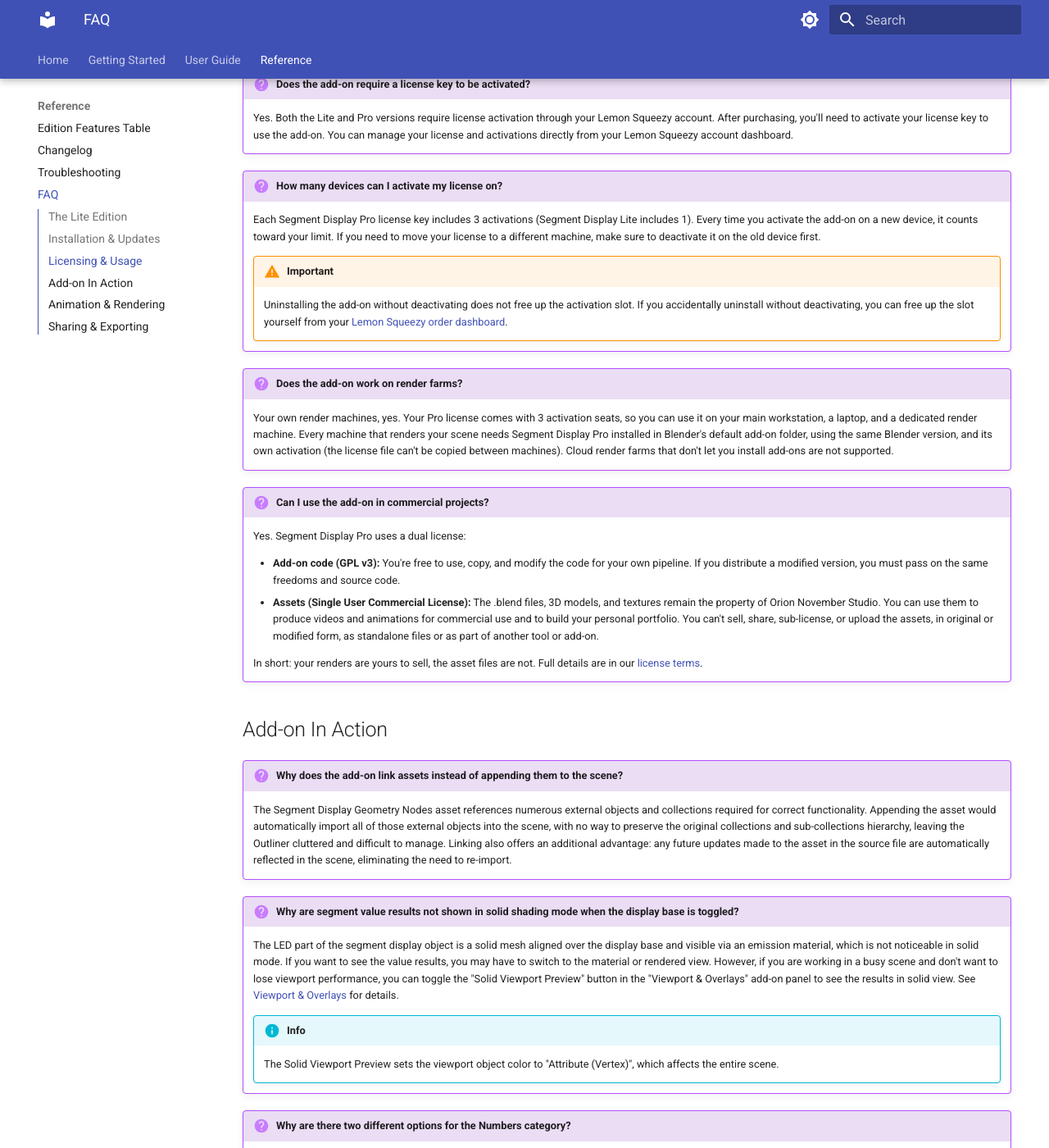
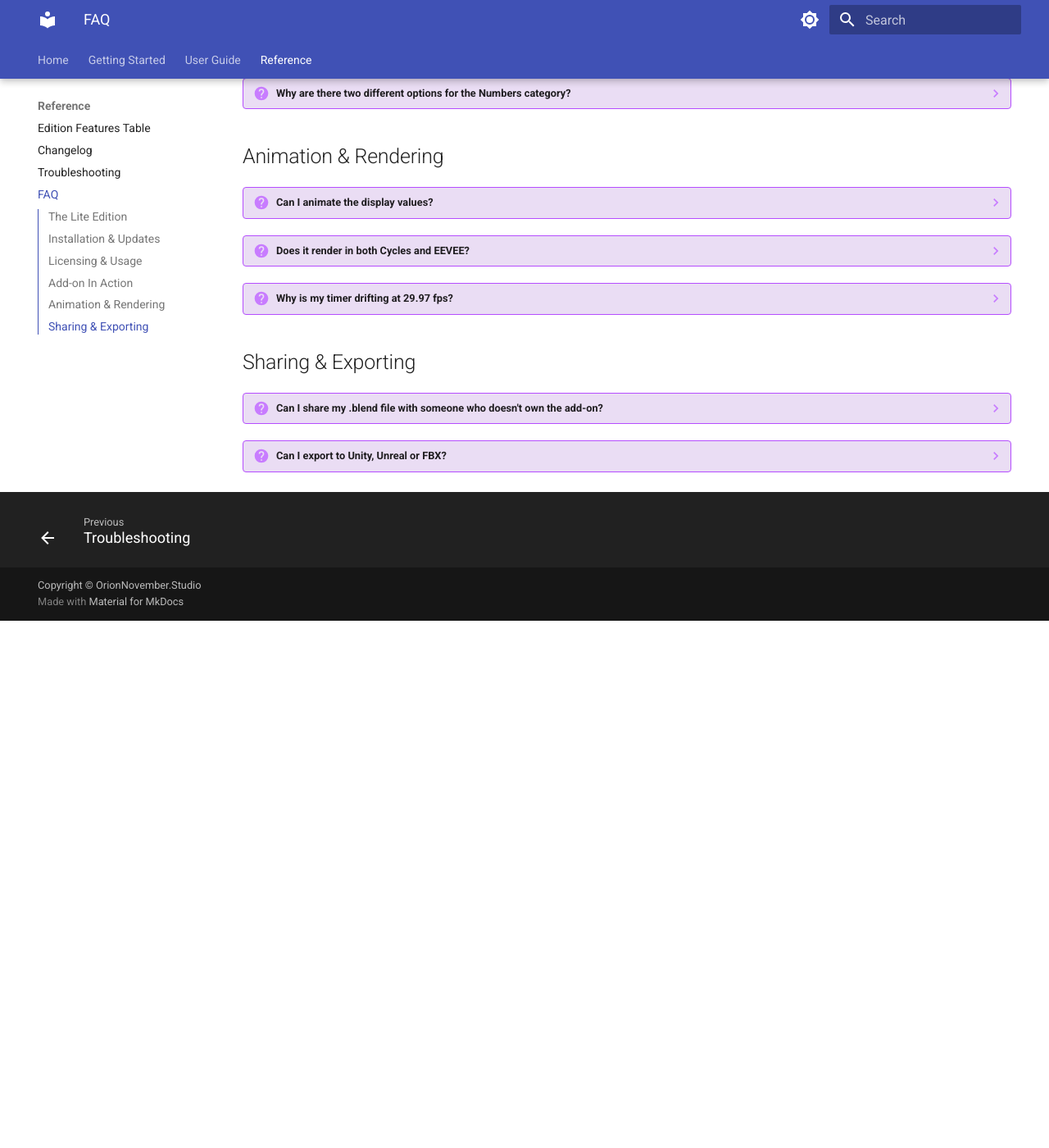
Before and after one commit to ahmetmaya-orion/segment-display-pro-docs, an MkDocs documentation site: the page built from docs/faq.md, in a window 1280 px wide and 1400 px high, scrolled down 1220 px. Shown: the whole window at 82% size. Built offline with MkDocs 1.6.1 and Material for MkDocs 9.7.7, drawn with Linux system fonts in a browser that asks for light colours; after the commit the page ends 1977 px from its top, so only the background shows below that; some of the changed text lies outside the part shown.

Commit message:
docs(faq): make all question boxes collapsed by default

```diff
--- a/docs/faq.md
+++ b/docs/faq.md
@@ -4,52 +4,53 @@ Quick answers to the most common questions about Segment Display Pro and Segment
 
 ## The Lite Edition
 
-!!! question "Is there a free version of the Segment Display add-on?"
+??? question "Is there a free version of the Segment Display add-on?"
 
     Yes. There is a free version of the add-on called "Segment Display Lite". The Lite version is not a demo product. It's just a simplified variant with some limited features compared to the Pro version, for anyone who wants to discover the add-on. You can review the [Edition Features Table](edition_features.md) to compare both versions.
 
-!!! question "Does Segment Display Lite have a time trial period?"
+??? question "Does Segment Display Lite have a time trial period?"
 
     No, the free version has no time trial. You can use it until a large asteroid hits the Earth!
 
 
-!!! question "Will the Lite version receive updates in the future?"
+??? question "Will the Lite version receive updates in the future?"
 
     No. For major future updates and releases, we focus all our efforts on the Pro version. The Lite version will only receive occasional hotfix patches.
 
 
-!!! question "Are the Lite and Pro versions independent add-ons?"
+??? question "Are the Lite and Pro versions independent add-ons?"
 
     Yes, they are completely different add-ons; both editions have their own assets and plugins. You do not have to install the Pro version on top of the Lite version. Both can be used on the same system. Keep in mind that you cannot control a Lite object through the Pro N-panel interface, and vice versa.
 
 ## Installation & Updates
 
-!!! question "Which Blender versions are supported?"
+??? question "Which Blender versions are supported?"
 
     Segment Display Pro v1.0.0 is built for Blender 5.1, with Blender 5.1.1 as the minimum version. It runs on Windows, macOS and Linux, and works with both the Cycles and EEVEE render engines. If a future add-on update needs a newer Blender version, the add-on will notify you. See the [Installation & Activation](installation.md#requirements) page for the full system requirements.
 
 
-!!! question "How do I update the add-on without losing my activation?"
+??? question "How do I update the add-on without losing my activation?"
 
     Just install the new ZIP right over the old one; no need to uninstall first. Use "Install from Disk" with "Target Path" set to "Default" and "Overwrite" ticked, then restart Blender. Your license stays activated because the license file is stored outside the add-on folder and updates never touch it. If your Segment Display objects don't come back after the restart, click "Re-link Asset" in Preferences > Add-ons > Segment Display Pro > "Asset Status". See [Updating the Add-on](installation.md#updating-the-add-on) for details.
 
 ## Licensing & Usage
 
-!!! question "Does the add-on require a license key to be activated?"
+??? question "Does the add-on require a license key to be activated?"
 
     Yes. Both the Lite and Pro versions require license activation through your Lemon Squeezy account. After purchasing, you'll need to activate your license key to use the add-on. You can manage your license and activations directly from your Lemon Squeezy account dashboard.
 
-!!! question "How many devices can I activate my license on?"
+??? question "How many devices can I activate my license on?"
+
     Each Segment Display Pro license key includes 3 activations (Segment Display Lite includes 1). Every time you activate the add-on on a new device, it counts toward your limit. If you need to move your license to a different machine, make sure to deactivate it on the old device first.
 
     !!! warning "Important"
         Uninstalling the add-on without deactivating does not free up the activation slot. If you accidentally uninstall without deactivating, you can free up the slot yourself from your <a href="https://app.lemonsqueezy.com/my-orders" target="_blank" rel="noopener">Lemon Squeezy order dashboard</a>.
 
-!!! question "Does the add-on work on render farms?"
+??? question "Does the add-on work on render farms?"
 
     Your own render machines, yes. Your Pro license comes with 3 activation seats, so you can use it on your main workstation, a laptop, and a dedicated render machine. Every machine that renders your scene needs Segment Display Pro installed in Blender's default add-on folder, using the same Blender version, and its own activation (the license file can't be copied between machines). Cloud render farms that don't let you install add-ons are not supported.
 
-!!! question "Can I use the add-on in commercial projects?"
+??? question "Can I use the add-on in commercial projects?"
 
     Yes. Segment Display Pro uses a dual license:
 
@@ -60,18 +61,18 @@ Quick answers to the most common questions about Segment Display Pro and Segment
 
 ## Add-on In Action
 
-!!! question "Why does the add-on link assets instead of appending them to the scene?"
+??? question "Why does the add-on link assets instead of appending them to the scene?"
 
     The Segment Display Geometry Nodes asset references numerous external objects and collections required for correct functionality. Appending the asset would automatically import all of those external objects into the scene, with no way to preserve the original collections and sub-collections hierarchy, leaving the Outliner cluttered and difficult to manage. Linking also offers an additional advantage: any future updates made to the asset in the source file are automatically reflected in the scene, eliminating the need to re-import.
 
-!!! question "Why are segment value results not shown in solid shading mode when the display base is toggled?"
+??? question "Why are segment value results not shown in solid shading mode when the display base is toggled?"
 
     The LED part of the segment display object is a solid mesh aligned over the display base and visible via an emission material, which is not noticeable in solid mode. If you want to see the value results, you may have to switch to the material or rendered view. However, if you are working in a busy scene and don't want to lose viewport performance, you can toggle the "Solid Viewport Preview" button in the "Viewport & Overlays" add-on panel to see the results in solid view. See [Viewport & Overlays](viewport_overlays.md) for details.
 
     !!! info
         The Solid Viewport Preview sets the viewport object color to "Attribute (Vertex)", which affects the entire scene.
 
-!!! question "Why are there two different options for the Numbers category?"
+??? question "Why are there two different options for the Numbers category?"
 
     Blender stores number inputs as single-precision floats (float32), which can only hold about 7 significant digits. Beyond that, even whole integers get rounded, so a long number typed into a single field would show wrong digits on the display.
 
@@ -84,24 +85,24 @@ Quick answers to the most common questions about Segment Display Pro and Segment
 
 ## Animation & Rendering
 
-!!! question "Can I animate the display values?"
+??? question "Can I animate the display values?"
 
     Yes. Most N-panel inputs can be keyframed like any other Blender property: hover over a value and press I. The Time category also includes built-in auto animations (Clock and Timer), so you don't have to keyframe anything for clocks and countdowns. Since Blender can't animate text inputs, the Alphanumeric category uses a built-in multi-input preset system to switch between words over time. See the [Alphanumeric](in_cat_alphanum.md) page for more details.
 
-!!! question "Does it render in both Cycles and EEVEE?"
+??? question "Does it render in both Cycles and EEVEE?"
 
     Yes, both engines are supported. In EEVEE, enable Raytracing in Properties > Render Properties so the segment emission lights up the scene the way it does in Cycles. More tips are on the [Troubleshooting](troubleshooting.md#eevee-render-engine-tips) page.
 
-!!! question "Why is my timer drifting at 29.97 fps?"
+??? question "Why is my timer drifting at 29.97 fps?"
 
     The auto time animations (Clock, Timer) and the Animation Start Offset only work correctly with whole-number frame rates such as 24, 25, 30, or 60. Decimal frame rates like 23.98 or 29.97 cause small timing errors because of how Blender converts frames to time. Also, make sure the "Addon Frame Rate" dropdown in the N-panel matches your scene's frame rate. See the [Preferences & Settings](prefs_and_settings.md#time-synchronization) page for details.
 
 ## Sharing & Exporting
 
-!!! question "Can I share my .blend file with someone who doesn't own the add-on?"
+??? question "Can I share my .blend file with someone who doesn't own the add-on?"
 
     Your renders and videos are yours to share with anyone. The .blend project itself is a different story: Segment Display objects link to the asset file inside the add-on installation, so on a computer without Segment Display Pro they show up as flat planes. A teammate who owns their own copy of Segment Display Pro can open and edit your project normally (Lite can't open Pro objects). Since the assets are covered by a single-user license, they can't be shared inside a .blend file in original, converted, or modified form.
 
-!!! question "Can I export to Unity, Unreal or FBX?"
+??? question "Can I export to Unity, Unreal or FBX?"
 
     Not in the current version. Segment Display Pro is built for rendering inside Blender: the displays are generated procedurally with Geometry Nodes and linked assets, which can't be exported to other software with their animation. Exporting the assets as models for use in games or other tools would also fall outside the asset license, which only covers videos, animations, and portfolio work made in Blender.
```
